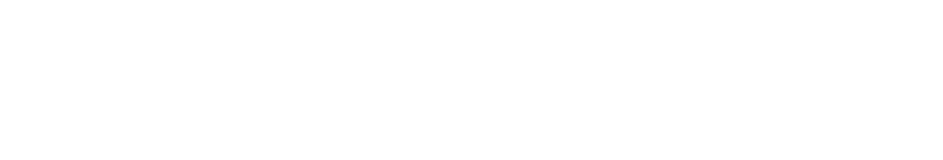
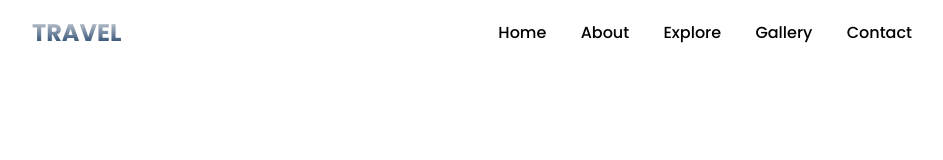
Before and after one commit to freetimezp/js-travel-02-mini, a plain HTML site: page index.html in a window 1280 px wide. Shown: the whole page, without its empty margins (168-1111 px from the left). Drawn offline with Linux system fonts and the light colour scheme.

Commit message:
02. js-travel-02-mini. Header section.

```diff
--- /dev/null
+++ b/assets/css/style.css
@@ -0,0 +1,65 @@
+@import url('https://fonts.googleapis.com/css2?family=Poppins:ital,wght@0,200;0,300;0,400;0,500;0,600;0,700;1,400&display=swap');
+
+
+* {
+    padding: 0;
+    margin: 0;
+    box-sizing: border-box;
+}
+
+body {
+    font-family: 'Poppins', sans-serif;
+}
+
+header {
+    z-index: 100;
+    position: absolute;
+    width: 100%;
+    top: 0;
+    left: 0;
+    display: flex;
+    justify-content: space-between;
+    align-items: center;
+    padding: 15px 200px;
+    transition: all 0.5s ease-in-out;
+}
+
+header .brand {
+    font-size: 1.5em;
+    font-weight: 700;
+    text-transform: uppercase;
+    text-decoration: none;
+    background: -webkit-linear-gradient(#eee, #012855);
+    -webkit-background-clip: text;
+    -webkit-text-fill-color: transparent;
+}
+
+header .navigation {
+    position: relative;
+}
+
+header .navigation .navigation-items a {
+    position: relative;
+    color: #000;
+    font-size: 1em;
+    font-weight: 500;
+    text-decoration: none;
+    margin-left: 30px;
+    transition: all 0.4s ease-in-out;
+}
+
+header .navigation .navigation-items a::before {
+    content: '';
+    position: absolute;
+    background: #000;
+    width: 0;
+    height: 3px;
+    bottom: 0;
+    left: 0;
+    transition: all 0.4s ease-in-out;
+}
+
+header .navigation .navigation-items a:hover::before {
+    width: 100%;
+    background: linear-gradient(#012855, #eee);
+}
--- a/index.html
+++ b/index.html
@@ -6,10 +6,28 @@
     <meta http-equiv="X-UA-Compatible" content="IE=edge">
     <meta name="viewport" content="width=device-width, initial-scale=1.0">
     <title>Travel</title>
+
+    <link rel="stylesheet" href="https://cdnjs.cloudflare.com/ajax/libs/font-awesome/6.4.0/css/all.min.css" />
+    <link rel="stylesheet" href="./assets/css/style.css">
 </head>
 
 <body>
+    <header>
+        <a href="#" class="brand">Travel</a>
 
+        <div class="navigation">
+            <div class="navigation-items">
+                <a href="#">Home</a>
+                <a href="#">About</a>
+                <a href="#">Explore</a>
+                <a href="#">Gallery</a>
+                <a href="#">Contact</a>
+            </div>
+        </div>
+    </header>
+
+
+    <script src="./assets/js/main.js"></script>
 </body>
 
 </html>
```
Also changed, not shown: assets/js/main.js (added), help.txt (added).
